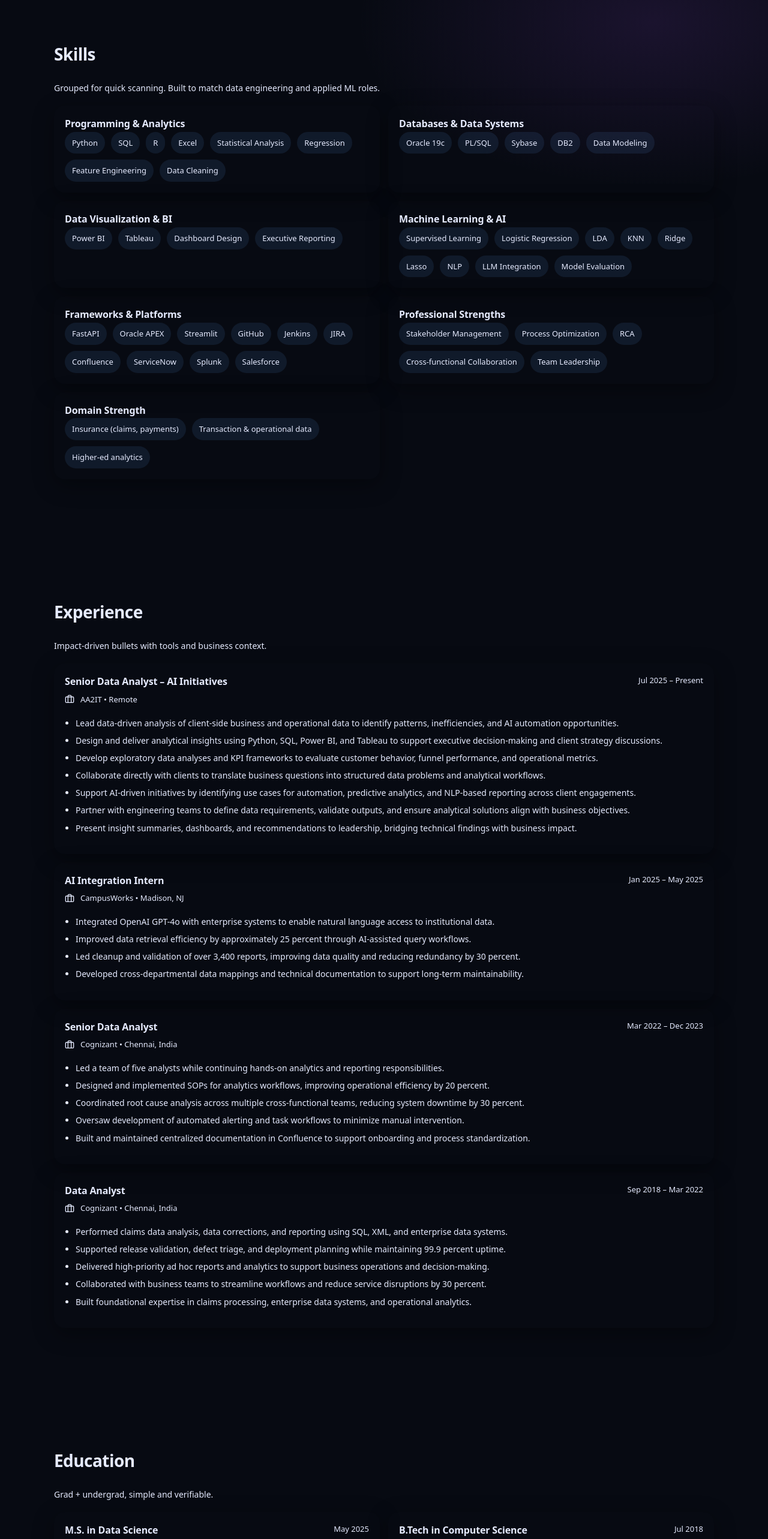
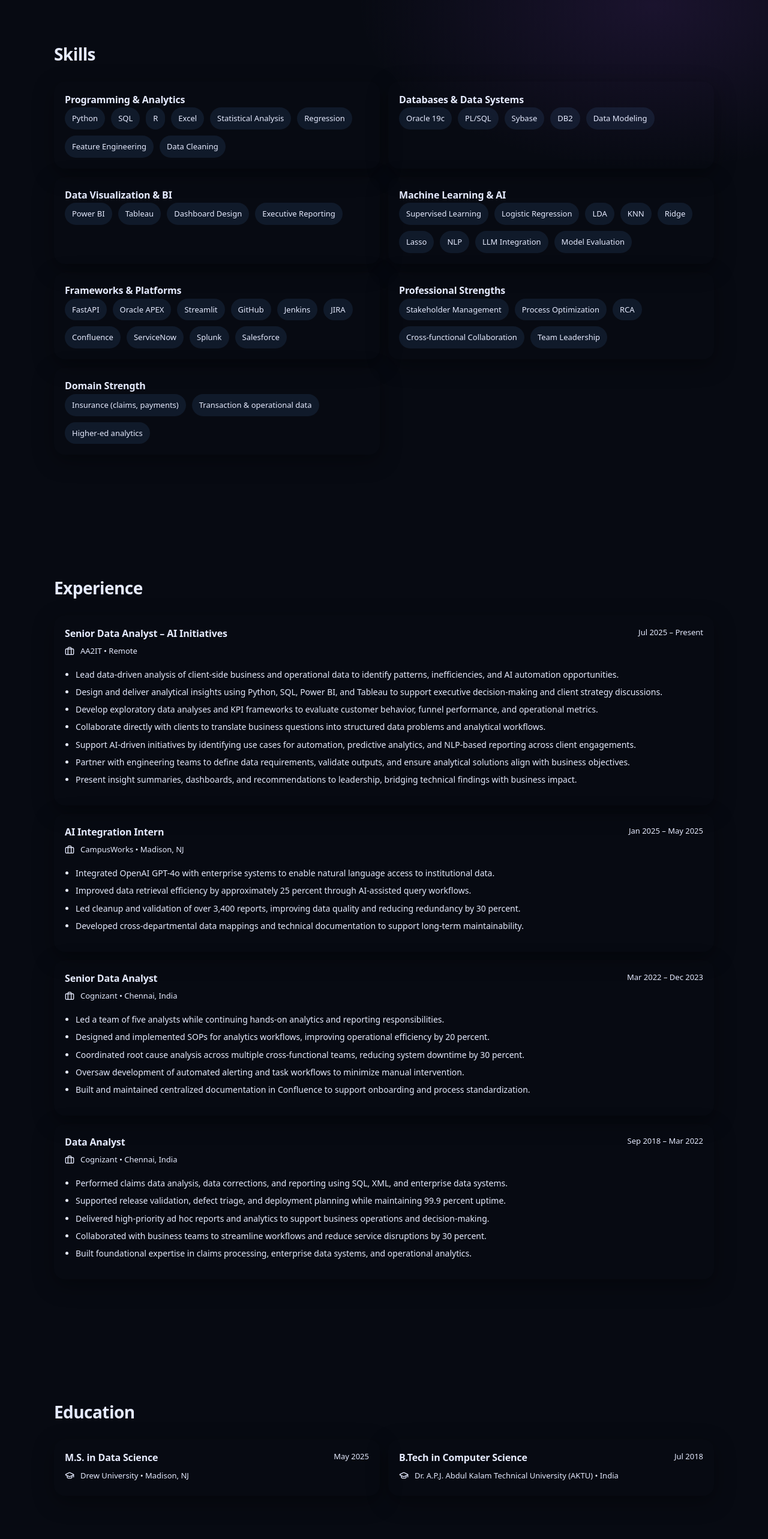
Before and after one commit to NihalShah4/nihal-portfolio, a Next.js app: page / in a window 1280 px wide. Shown: the part 860-3426 px from the top of the page at 60% size. Built offline with nearby package versions, Linux system fonts and the light colour scheme.

Commit message:
Remove subtitles from various sections
Removed section subtitles for skills, experience, education, and contact.

```diff
--- a/app/HomeClient.tsx
+++ b/app/HomeClient.tsx
@@ -332,10 +332,6 @@ export default function HomeClient({
         <div className="container-page">
           <div className="section-head">
             <h2 className="section-title">Skills</h2>
-            <p className="section-sub">
-              Grouped for quick scanning. Built to match data engineering and
-              applied ML roles.
-            </p>
           </div>
 
           <div className="grid-2">
@@ -360,9 +356,6 @@ export default function HomeClient({
         <div className="container-page">
           <div className="section-head">
             <h2 className="section-title">Experience</h2>
-            <p className="section-sub">
-              Impact-driven bullets with tools and business context.
-            </p>
           </div>
 
           <div className="stack">
@@ -398,7 +391,6 @@ export default function HomeClient({
         <div className="container-page">
           <div className="section-head">
             <h2 className="section-title">Education</h2>
-            <p className="section-sub">Grad + undergrad, simple and verifiable.</p>
           </div>
 
           <div className="grid-2">
@@ -496,7 +488,6 @@ export default function HomeClient({
         <div className="container-page">
           <div className="section-head">
             <h2 className="section-title">Contact</h2>
-            <p className="section-sub">Simple and direct.</p>
           </div>
 
           <div className="grid-2">
```
